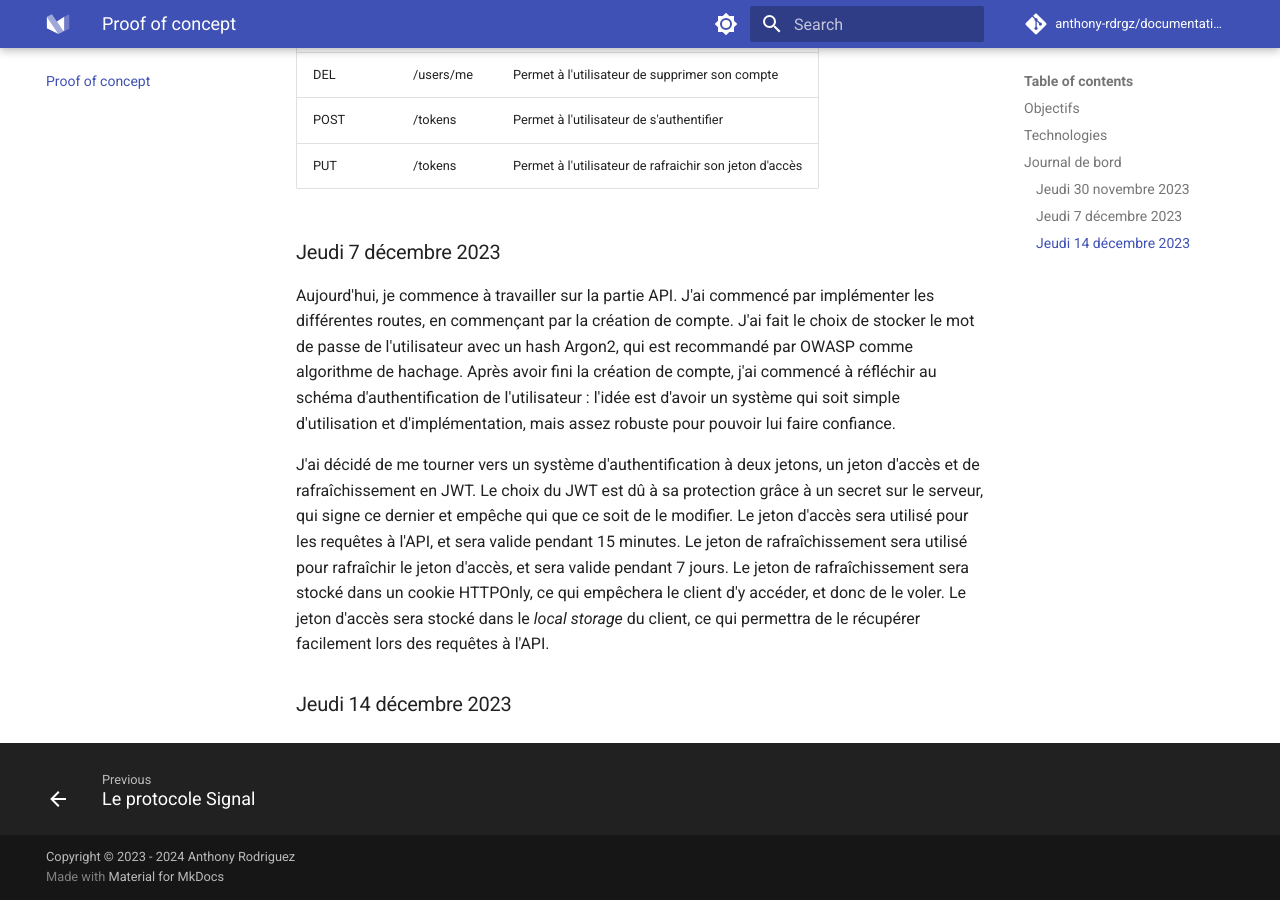
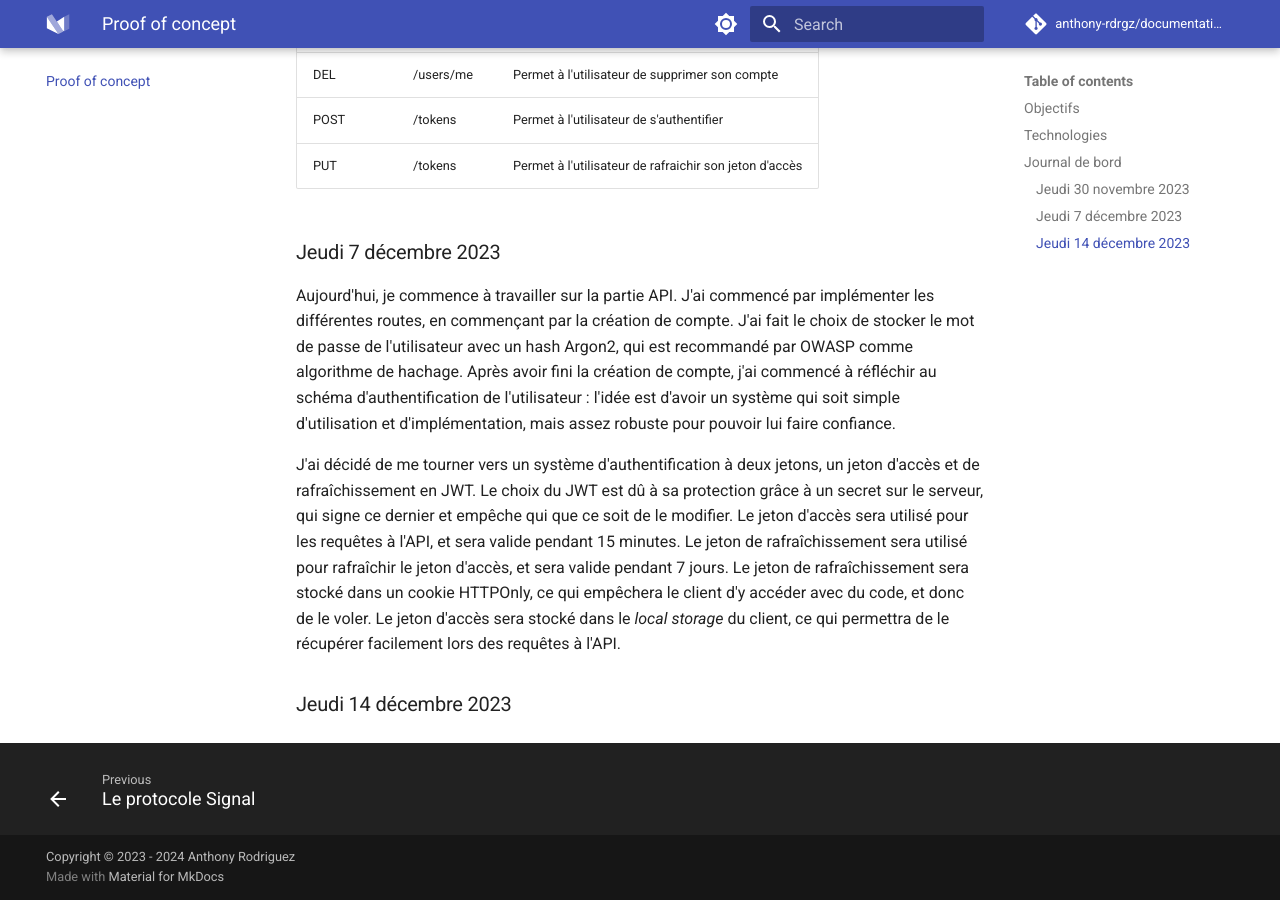
Before and after one commit to nezia1/missive-documentation, an MkDocs documentation site: the page built from docs/poc.md, in a window 1280 px wide and 900 px high, scrolled down 2407 px. Built offline with MkDocs 1.6.1 and Material for MkDocs 9.7.7, drawn with Linux system fonts in a browser that asks for light colours.

Commit message:
update docs

```diff
--- a/docs/poc.md
+++ b/docs/poc.md
@@ -57,6 +57,6 @@ Après avoir choisi les différentes technologies, je décide de m'attaquer à l
 
 Aujourd'hui, je commence à travailler sur la partie API. J'ai commencé par implémenter les différentes routes, en commençant par la création de compte. J'ai fait le choix de stocker le mot de passe de l'utilisateur avec un hash Argon2, qui est recommandé par OWASP comme algorithme de hachage. Après avoir fini la création de compte, j'ai commencé à réfléchir au schéma d'authentification de l'utilisateur : l'idée est d'avoir un système qui soit simple d'utilisation et d'implémentation, mais assez robuste pour pouvoir lui faire confiance.
 
-J'ai décidé de me tourner vers un système d'authentification à deux jetons, un jeton d'accès et de rafraîchissement en JWT. Le choix du JWT est dû à sa protection grâce à un secret sur le serveur, qui signe ce dernier et empêche qui que ce soit de le modifier. Le jeton d'accès sera utilisé pour les requêtes à l'API, et sera valide pendant 15 minutes. Le jeton de rafraîchissement sera utilisé pour rafraîchir le jeton d'accès, et sera valide pendant 7 jours. Le jeton de rafraîchissement sera stocké dans un cookie HTTPOnly, ce qui empêchera le client d'y accéder, et donc de le voler. Le jeton d'accès sera stocké dans le *local storage* du client, ce qui permettra de le récupérer facilement lors des requêtes à l'API.
+J'ai décidé de me tourner vers un système d'authentification à deux jetons, un jeton d'accès et de rafraîchissement en JWT. Le choix du JWT est dû à sa protection grâce à un secret sur le serveur, qui signe ce dernier et empêche qui que ce soit de le modifier. Le jeton d'accès sera utilisé pour les requêtes à l'API, et sera valide pendant 15 minutes. Le jeton de rafraîchissement sera utilisé pour rafraîchir le jeton d'accès, et sera valide pendant 7 jours. Le jeton de rafraîchissement sera stocké dans un cookie HTTPOnly, ce qui empêchera le client d'y accéder avec du code, et donc de le voler. Le jeton d'accès sera stocké dans le *local storage* du client, ce qui permettra de le récupérer facilement lors des requêtes à l'API.
 
 ### Jeudi 14 décembre 2023
```
